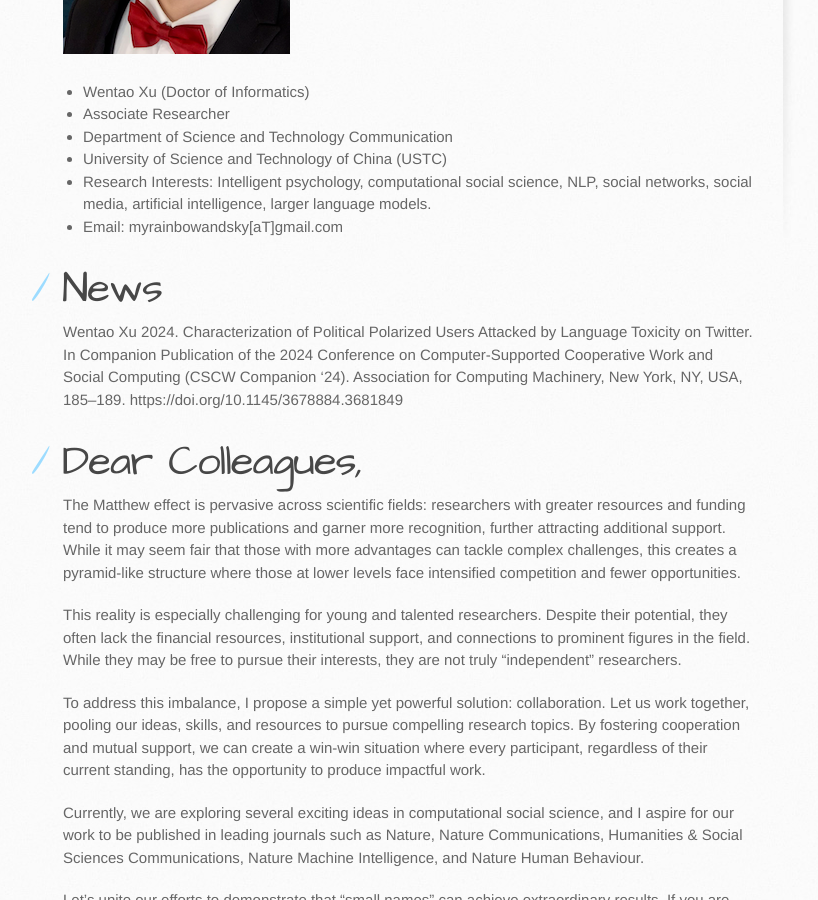
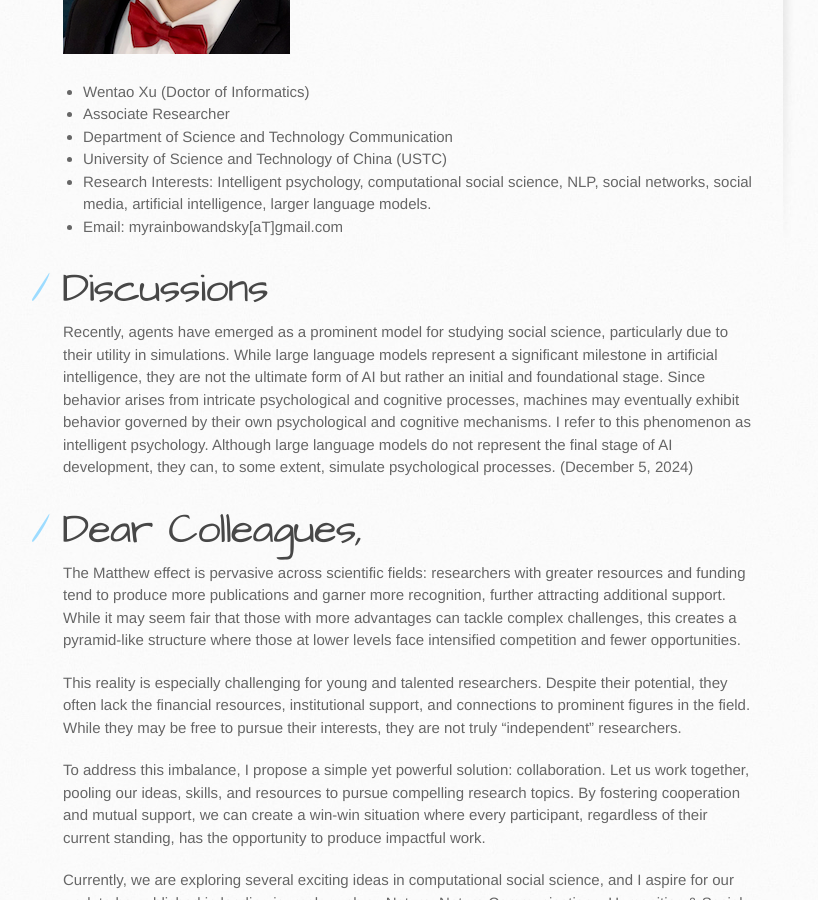
Before and after one commit to myrainbowandsky/myrainbowandsky.github.io, a Jekyll site: the page built from index.md, in a window 1280 px wide and 900 px high, scrolled down 498 px. Shown: the whole window, without its empty margins (107-925 px from the left). Built offline with Jekyll 4.4.1, drawn with Linux system fonts in a browser that asks for light colours.

Commit message:
Update index.md

```diff
--- a/index.md
+++ b/index.md
@@ -17,10 +17,9 @@ layout: default
 * Research Interests: Intelligent psychology, computational social science, NLP, social networks, social media, artificial intelligence, larger language models.
 * Email: myrainbowandsky[aT]gmail.com
 
-# News
+# Discussions
 
-Wentao Xu 2024. Characterization of Political Polarized Users Attacked by Language Toxicity on Twitter. In Companion Publication of the 2024 Conference on Computer-Supported Cooperative Work and Social Computing (CSCW Companion '24). Association for Computing Machinery, New York, NY, USA, 185–189. https://doi.org/10.1145/3678884.3681849
-
+Recently, agents have emerged as a prominent model for studying social science, particularly due to their utility in simulations. While large language models represent a significant milestone in artificial intelligence, they are not the ultimate form of AI but rather an initial and foundational stage. Since behavior arises from intricate psychological and cognitive processes, machines may eventually exhibit behavior governed by their own psychological and cognitive mechanisms. I refer to this phenomenon as intelligent psychology. Although large language models do not represent the final stage of AI development, they can, to some extent, simulate psychological processes. (December 5, 2024)
 
 # Dear Colleagues,
 
```
